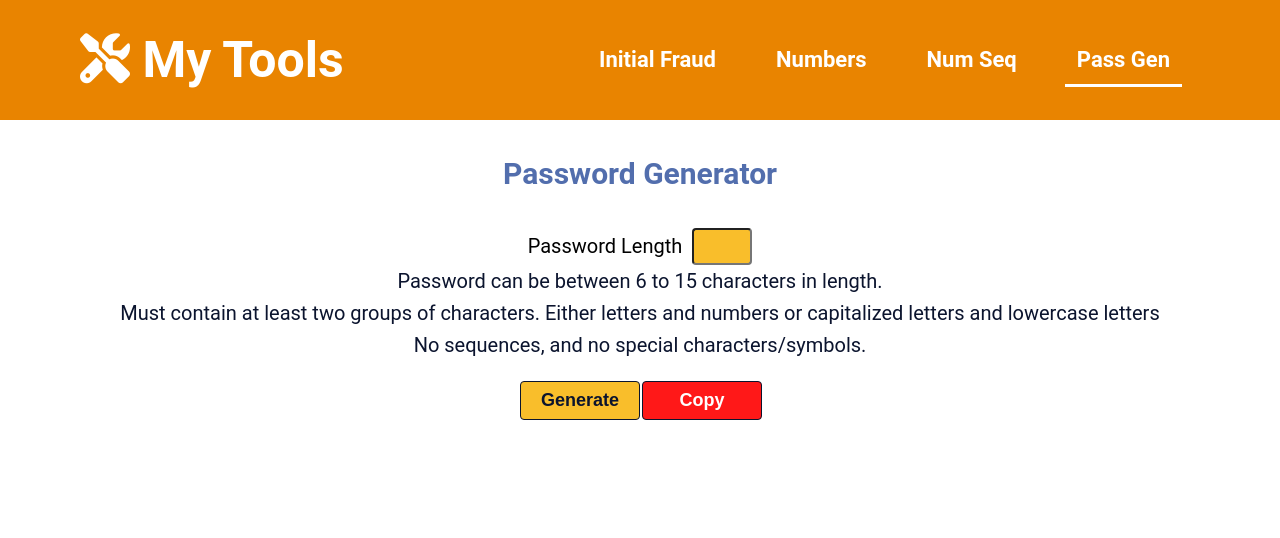
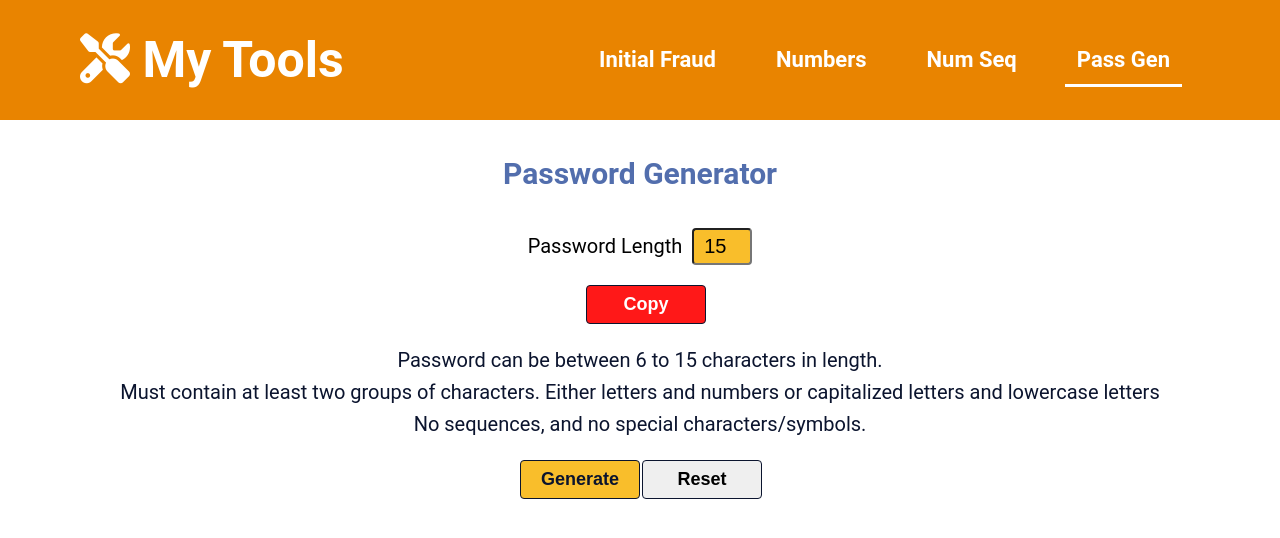
Before and after one commit to MelvinPeepers/tools, a React (Create React App) app in the folder my-app/: page /passwordGen in a window 1280 px wide. Shown: the top 538 px of the page. Built offline with nearby package versions, Linux system fonts and the light colour scheme.

Commit message:
generate password and copy functions

```diff
--- a/my-app/src/components/pages/passwordGen/PasswordGen.css
+++ b/my-app/src/components/pages/passwordGen/PasswordGen.css
@@ -211,6 +211,22 @@ forms
   -o-border-radius: 4px;
 }
 
+.password-copy {
+  display: flex;
+  justify-content: center;
+  align-items: center;
+  margin: 20px 0;
+}
+
+.password-field {
+  position: relative;
+  color: var(--secondary-tx-color);
+  text-align: center;
+  font-size: 2rem;
+  font-weight: bold;
+  padding-right: 10px;
+}
+
 .generator-btn {
   background-color: var(--submit-bg-color);
   color: var(--main-tx-color);
--- a/my-app/src/components/pages/passwordGen/PasswordGen.js
+++ b/my-app/src/components/pages/passwordGen/PasswordGen.js
@@ -1,7 +1,45 @@
-import React, { Fragment } from 'react';
+import React, { Fragment, useState } from 'react';
 import './PasswordGen.css';
+import { numbers, upperCaseLetters, lowerCaseLetters } from './characters'
 
 const PasswordGen = () => {
+  const [ password, setPassword ] = useState('')
+  const [ passwordLength, setPasswordLength ] = useState(15)
+
+  const handleGeneratePassword = (event) => {
+    let characterList = numbers + upperCaseLetters + lowerCaseLetters
+
+    setPassword(createPassword(characterList))
+  }
+
+  const createPassword = (characterList) => {
+    let password = ''
+    const characterListLength = characterList.length
+
+    for(let i=0; i < passwordLength; i++) {
+      const characterIndex = Math.round(Math.random() * characterListLength)
+      password = password + characterList.charAt(characterIndex)
+    }
+    return password
+  }
+
+  const reset = () => {
+    setPassword('');
+  }
+
+  const copyToClipboard = () => {
+    const newTextArea = document.createElement('textarea')
+    newTextArea.innerText = password
+    document.body.appendChild(newTextArea)
+    newTextArea.select()
+    document.execCommand('copy')
+    newTextArea.remove()
+  }
+
+  const handleCopyPassword = (event) => {
+    copyToClipboard()
+  }
+
   return (
     <Fragment>
       <div className='header-secondary'>
@@ -9,16 +47,30 @@ const PasswordGen = () => {
         <div className='container-form'>
           <div className='password-form'>
             <label className='password-label' htmlFor='password-length'>Password Length</label>
-            <input type='number' id='password-length' name='password-length' min='6' max='15'  />
+            <input
+              defaultValue={passwordLength}
+              // onChange is keeping track everything the password length is changed
+              onChange={(event) => setPasswordLength(event.target.value)}
+              type='number'
+              id='password-length'
+              name='password-length'
+              min='6'
+              max='15'
+            />
           </div>
+          <div className="password-copy">
+          <h3 className='password-field'>{password}</h3>
+          <button onClick={handleCopyPassword} className='copy-btn password-btn'>Copy</button>
+          </div>
+
           <div className='password-txt'>
             <p>Password can be between 6 to 15 characters in length.</p>
             <p>Must contain at least two groups of characters. Either letters and numbers or capitalized letters and lowercase letters</p>
             <p>No sequences, and no special characters/symbols.</p>
           </div>
           <div className='btn-group'>
-          <button className='generator-btn password-btn'>Generate</button>
-          <button className='copy-btn password-btn'>Copy</button>
+          <button onClick={handleGeneratePassword} className='generator-btn password-btn'>Generate</button>
+          <button className='password-btn' id='resetInput' onClick={reset}>Reset</button>
           </div>
         </div>
       </div>
--- /dev/null
+++ b/my-app/src/components/pages/passwordGen/characters.js
@@ -0,0 +1,3 @@
+export const numbers = '0123456789'
+export const upperCaseLetters = 'ABCDEFGHIJKLMNOPQRSTUVWXYZ'
+export const lowerCaseLetters = 'abcdefghijklmnopqrstuvwxyz'
```
